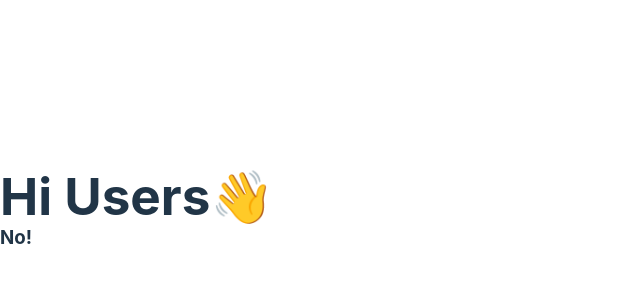
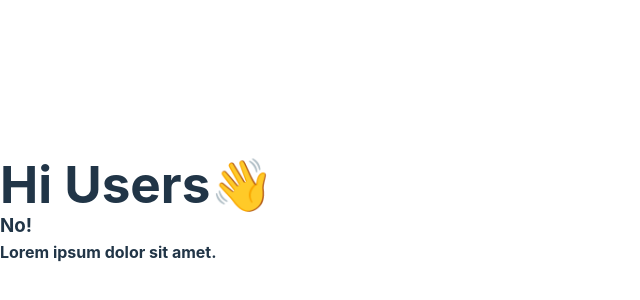
Before and after one commit to zokirjonmurotov/beta2, a React (Vite) app: page / in a window 1280 px wide. Shown: the part 190-490 px from the top of the page, without its empty margins (0-640 px from the left). Built offline with nearby package versions, Linux system fonts and the light colour scheme.

Commit message:
Added bold

```diff
--- a/src/App.jsx
+++ b/src/App.jsx
@@ -6,6 +6,7 @@ function App() {
     <div>
     <h1>Hi Users👋</h1>
     <h3> No! </h3>
+    <b>Lorem ipsum dolor sit amet.</b>
     </div>
   )
 }
```
